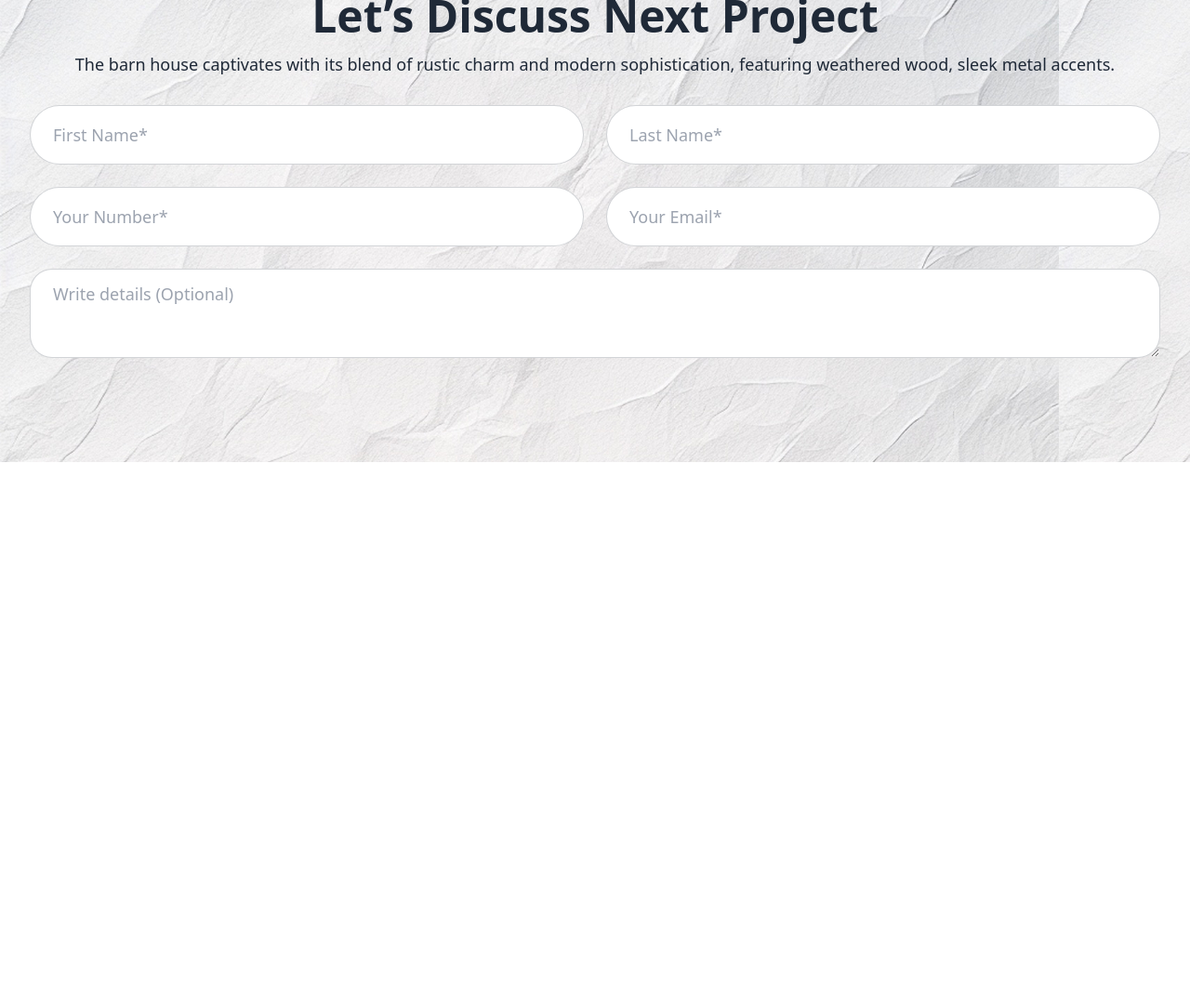
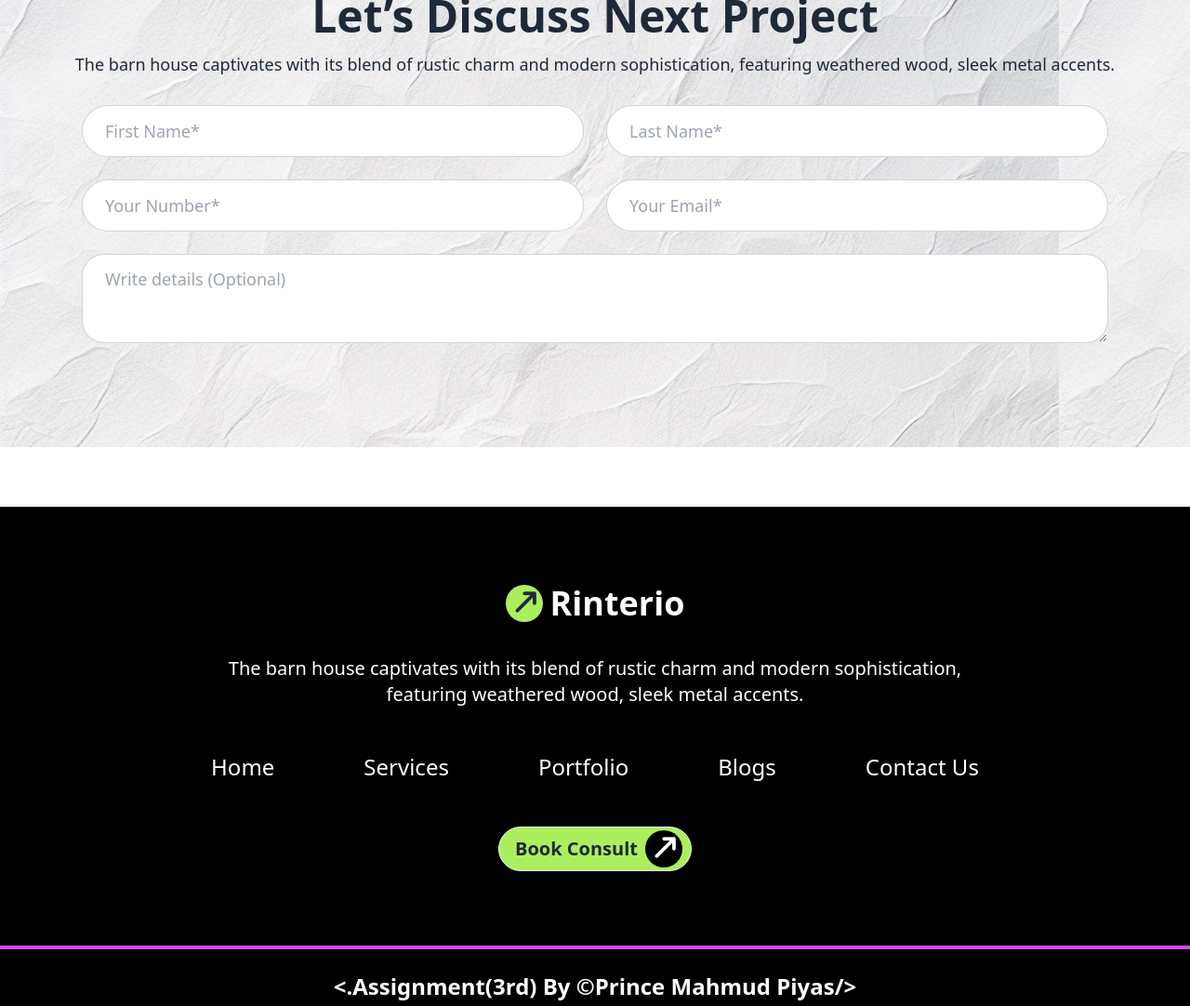
Before and after one commit to pmppiyas/Assignment-03, a plain HTML site: page index.html in a window 1280 px wide. Shown: the part 3761-4843 px from the top of the page at 93% size. Before the commit the page ends 4322 px from the top, so only its background shows below. Drawn offline with nearby package versions, Linux system fonts and the light colour scheme.

Commit message:
Footer added

```diff
--- a/index.html
+++ b/index.html
@@ -85,6 +85,7 @@
     </nav>
     <!--Banner-->
     <div class="py-8 md:py-12 lg:py-16 px-4 lg:px-0">
+      <!--banner img-->
       <div class="flex justify-center ">
         <img src="./assets/banner.png" alt="Banner Image h-full">
       </div>
@@ -242,8 +243,8 @@
               captivates with its
               blend of rustic
               charm and modern .</p>
-            <a class="text-xl rounded-full  pr-0 w-52">View Details <i
-                class="fa-solid fa-arrow-up-long text-2xl bg-green text-black h-9 w-9 rounded-full rotate-45"></i></a>
+            <a class="btn rounded-full text-xl pr-2 max-w-fit bg-transparent">View Details<i
+                class="fa-solid fa-arrow-up-long text-3xl bg-green text-white h-10 w-10 rounded-full rotate-45"></i></a>
           </div>
         </div>
         <!--item 2-->
@@ -266,8 +267,8 @@
               captivates with its
               blend of rustic
               charm and modern .</p>
-            <a class="text-xl rounded-full  pr-0 w-52">View Details <i
-                class="fa-solid fa-arrow-up-long text-2xl bg-green text-black h-9 w-9 rounded-full rotate-45"></i></a>
+            <a class="btn rounded-full text-xl pr-2 max-w-fit bg-transparent">View Details<i
+                class="fa-solid fa-arrow-up-long text-3xl bg-green text-white h-10 w-10 rounded-full rotate-45"></i></a>
           </div>
         </div>
         <!--item 5-->
@@ -284,10 +285,9 @@
 
     <!--Lets Contact section-->
     <section class="py-20" style="background-image: url(./assets/bg.jpg);">
-      <div class="container mx-auto">
+      <div class="container mx-auto px-4 md:px-2">
         <!--heading text-->
-        <div class="">
-          <div class="flex flex-col items-center">
+        <div class="flex flex-col items-center justify-center">
           <h5 class="text-xl lg:text-xl bg-gray-100 hover:bg-green inline py-2 px-4 rounded-full"><i
               class="fa-solid fa-arrow-up-long text-xl text-black  rounded-full rotate-90 "></i> Let’s Connect</h5>
           <h1 class="text-4xl lg:text-5xl font-semibold py-4">Let’s Discuss Next Project</h1>
@@ -296,22 +296,24 @@
             and modern sophistication, featuring weathered wood, sleek
             metal accents.</p>
         </div>
-          <div></div>
-        </div>
         <!--contact from-->
-        <div class="p-8 gap-6 grid items-center justify-center grid-cols-1 md:grid-cols-2">
+        <div class="py-8 lg:px-20 gap-6 grid items-center justify-center grid-cols-1 md:grid-cols-2">
           <div>
-            <input type="text" placeholder="First Name*" class="input input-lg input-bordered w-full rounded-full" />
+            <input type="text" placeholder="First Name*"
+              class="input input-lg input-bordered w-full rounded-full h-12 md:h-14" />
           </div>
 
           <div>
-            <input type="text" placeholder="Last Name*" class="input input-bordered w-full rounded-full input-lg" />
+            <input type="text" placeholder="Last Name*"
+              class="input input-bordered w-full rounded-full input-lg h-12 md:h-14" />
           </div>
           <div>
-            <input type="number" placeholder="Your Number*" class="input input-bordered w-full rounded-full input-lg" />
+            <input type="number" placeholder="Your Number*"
+              class="input input-bordered w-full rounded-full input-lg h-12 md:h-14" />
           </div>
           <div>
-            <input type="text" placeholder="Your Email*" class="input input-bordered w-full rounded-full input-lg" />
+            <input type="text" placeholder="Your Email*"
+              class="input input-bordered w-full rounded-full input-lg h-12 md:h-14" />
           </div>
 
           <div class="md:col-span-2 ">
@@ -322,11 +324,63 @@
           </div>
         </div>
       </div>
-
-
-
     </section>
   </main>
+
+  <!--footer section-->
+  <footer class="bg-black">
+    <div class="container mx-auto px-2 lg:px-4 py-20 space-y-12 flex flex-col">
+      <!--logo & text-->
+      <div class="space-y-8 flex flex-col items-center">
+        <a class="btn btn-ghost text-4xl text-white"><i
+            class="fa-solid fa-arrow-up-long text-3xl bg-green h-10 w-10 rounded-full text-slate-800 rotate-45"></i>Rinterio</a>
+        <h5 class="text-white text-lg lg:text-xl leading-6 text-center ">The barn house captivates with its
+          blend of
+          rustic charm
+          and modern
+          sophistication,<br>
+          featuring weathered
+          wood, sleek
+          metal accents.</h5>
+      </div>
+      <!--Nav-->
+      <ul class="flex flex-col md:flex-row items-center justify-center gap-6 md:gap-12  lg:gap-24">
+        <li class="text-white text-2xl hover:text-fuchsia-500 cursor-pointer visited:text-green-500">
+          Home
+        </li>
+        <li class="text-white text-2xl hover:text-fuchsia-500 cursor-pointer visited:text-green-500">
+          Services
+        </li>
+        <li class="text-white text-2xl hover:text-fuchsia-500 cursor-pointer visited:text-green-500">
+          Portfolio
+        </li>
+        <li class="text-white text-2xl hover:text-fuchsia-500 cursor-pointer visited:text-green-500">
+          Blogs
+        </li>
+        <li class="text-white text-2xl hover:text-fuchsia-500 cursor-pointer visited:text-green-500">
+          Contact Us
+        </li>
+      </ul>
+      <!--book consult Button-->
+      <a class="btn rounded-full bg-green text-xl pr-2 w-full md:w-52 self-center">Book
+        Consult<i
+          class="fa-solid fa-arrow-up-long text-3xl bg-black text-white h-10 w-10 rounded-full rotate-45"></i></a>
+    </div>
+
+    <!--Personal information-->
+    <div class="border-t-4 border-fuchsia-500 flex flex-col items-center pb-12">
+      <h5 class="text-white font-semibold text-xl md:text-2xl pt-6">
+        <.Assignment(3rd) By <span>&copy;</span>Prince Mahmud Piyas/>
+      </h5>
+      <!--social icon-->
+      <div class="flex gap-6 text-2xl text-white py-2">
+        <a class=""><i class="fa-brands fa-facebook hover:text-fuchsia-500"></i></a>
+        <a><i class="fa-brands fa-github hover:text-fuchsia-500"></i></a>
+        <a><i class="fa-brands fa-linkedin hover:text-fuchsia-500"></i></a>
+        <a><i class="fa-brands fa-twitter hover:text-fuchsia-500"></i></a>
+      </div>
+    </div>
+  </footer>
 </body>
 
 </html>
```
Lines whose indentation alone changed are shown as unchanged.
